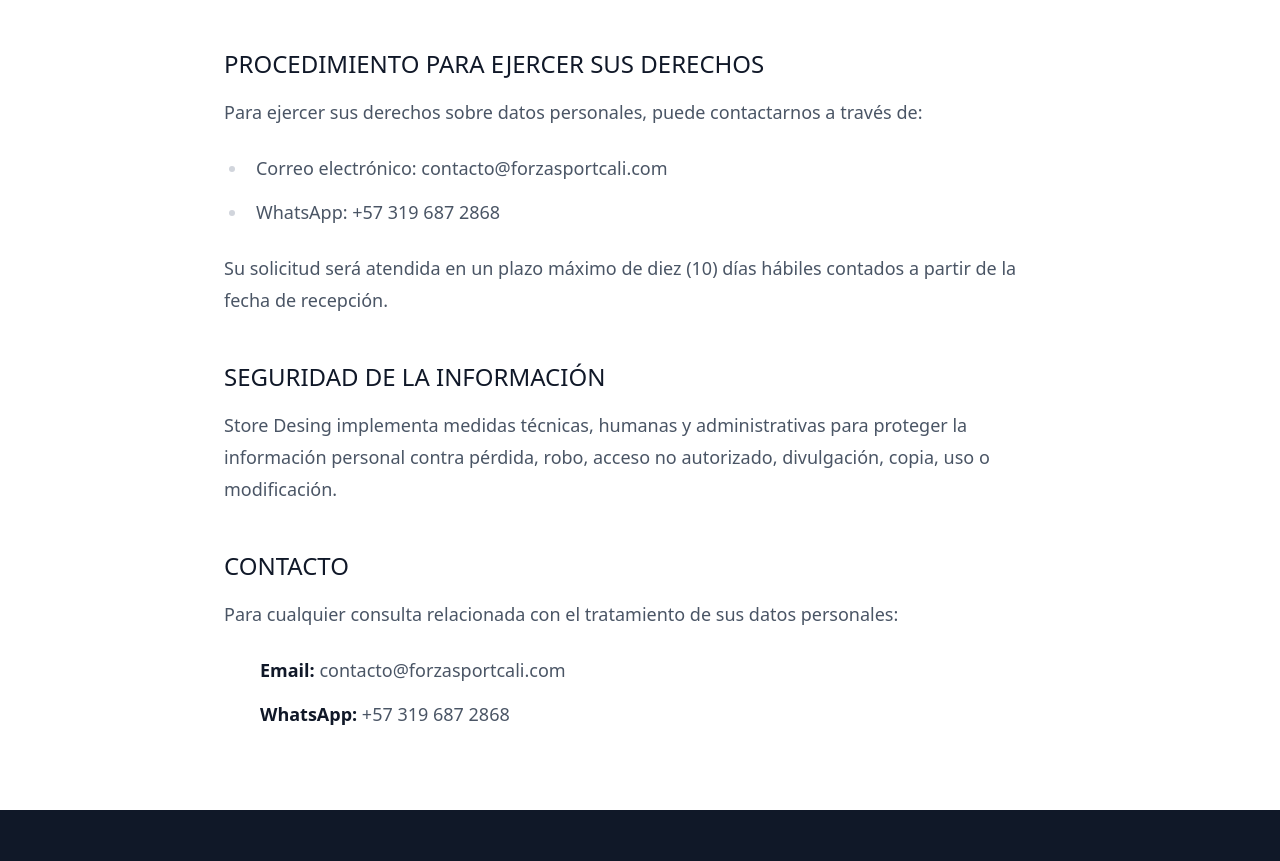
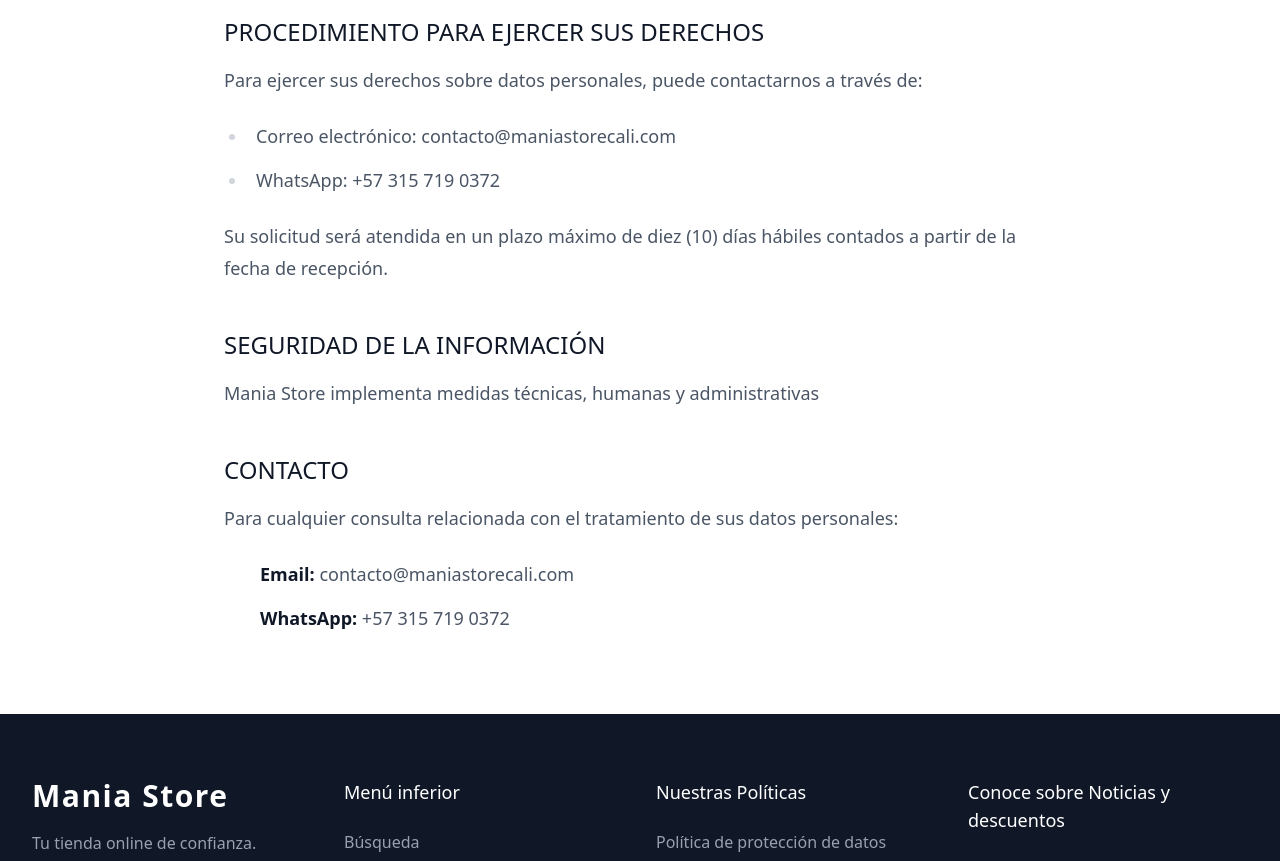
Before and after one commit to cristito282828-source/mania-store, a Next.js app: page /politica-proteccion-datos in a window 1280 px wide. Shown: the part 1924-2785 px from the top of the page. Built offline with nearby package versions, Linux system fonts and the light colour scheme; no server answers.

Commit message:
ajustes politicas

```diff
--- a/app/layout.tsx
+++ b/app/layout.tsx
@@ -6,12 +6,12 @@
 
 export const metadata: Metadata = {
   title: {
-    default: 'Store Desing - Tienda Online',
-    template: '%s | Store Desing'
+    default: 'Mania Store - Tienda Online',
+    template: '%s | Mania Store'
   },
-  description: 'Descubre los mejores productos deportivos, fitness y accesorios en Store Desing. Calidad premium y los mejores precios.',
-  keywords: ['deportes', 'fitness', 'accesorios deportivos', 'tienda online', 'Store Desing'],
-  authors: [{ name: 'Store Desing' }],
+  description: 'Descubre los mejores perfumes y fragancias en Mania Store. Calidad premium y los mejores precios.',
+  keywords: ['perfumes', 'fragancias', 'perfumeria', 'tienda online', 'Mania Store'],
+  authors: [{ name: 'Mania Store' }],
   icons: {
     icon: '/logo%20mania.png',
     apple: '/logo%20mania.png',
@@ -19,10 +19,10 @@
   openGraph: {
     type: 'website',
     locale: 'es_ES',
-    url: 'https://forzasport.com',
-    siteName: 'Store Desing',
-    title: 'Store Desing - Tienda Online de Productos Deportivos y Fitness',
-    description: 'Descubre los mejores productos deportivos y fitness en Store Desing.',
+    url: 'https://maniastorecali.com',
+    siteName: 'Mania Store',
+    title: 'Mania Store - Tienda Online de Fragancias y Perfumes',
+    description: 'Descubre los mejores perfumes y fragancias en Mania Store.',
   },
 };
 
--- a/app/page.tsx
+++ b/app/page.tsx
@@ -1,7 +1,7 @@
 import Link from 'next/link';
 
 /**
- * HOME PAGE - WooCommerce
+ * HOME PAGE - Mania Store
  */
 
 export const revalidate = 60;
@@ -15,9 +15,9 @@
 import { WooProduct, WooProductsOperation } from '@/lib/woocommerce/types';
 
 export const metadata = {
-  title: 'Store Desing - Tu Tienda Online de Deportes y Fitness',
-  description: 'Descubre los mejores productos deportivos, fitness y accesorios en Store Desing. Calidad premium y los mejores precios.',
-  keywords: 'deportes, fitness, accesorios deportivos, tienda online, Store Desing',
+  title: 'Mania Store - Tu Tienda Online de Perfumes y Fragancias',
+  description: 'Descubre las mejores fragancias y perfumes en Mania Store. Calidad premium y los mejores precios.',
+  keywords: 'perfumes, fragancias, perfumeria, tienda online, Mania Store',
 };
 
 interface AdaptedProduct {
--- a/app/politica-envios/page.tsx
+++ b/app/politica-envios/page.tsx
@@ -2,7 +2,7 @@
 import FooterCustom from '@/components/custom/FooterCustom';
 
 export const metadata = {
-  title: 'Política de Envíos | Store Desing',
+  title: 'Política de Envíos | Mania Store',
   description: 'Conoce nuestra política de envíos, tiempos de entrega y cobertura en Colombia.'
 };
 
@@ -21,7 +21,7 @@
 
         <div className="text-gray-600">
           <p className="mb-6">
-            En Store Desing nos comprometemos a entregar tus productos de manera segura y oportuna a todo Colombia. Esta política describe nuestros tiempos de procesamiento, costos de envío y cobertura.
+            En Mania Store nos comprometemos a entregar tus perfumes y fragancias de manera segura y oportuna a todo Colombia.
           </p>
 
           <section className="mb-8">
@@ -104,8 +104,8 @@
               CONTACTO
             </h2>
             <ul className="list-none mb-4 space-y-2">
-              <li><strong>WhatsApp:</strong> +57 319 687 2868</li>
-              <li><strong>Email:</strong> contacto@forzasportcali.com</li>
+              <li><strong>WhatsApp:</strong> +57 315 719 0372</li>
+              <li><strong>Email:</strong> contacto@maniastorecali.com</li>
             </ul>
           </section>
         </div>
--- a/app/politica-proteccion-datos/page.tsx
+++ b/app/politica-proteccion-datos/page.tsx
@@ -2,8 +2,8 @@
 import FooterCustom from '@/components/custom/FooterCustom';
 
 export const metadata = {
-  title: 'Política de Protección de Datos | Store Desing',
-  description: 'Conoce cómo protegemos tus datos personales en Store Desing Colombia.'
+  title: 'Política de Protección de Datos | Mania Store',
+  description: 'Conoce cómo protegemos tus datos personales en Mania Store Colombia.'
 };
 
 export default function PoliticaProteccionDatos() {
@@ -21,7 +21,7 @@
 
         <div className="text-gray-600">
           <p className="mb-6">
-            Store Desing, en cumplimiento de la Ley 1581 de 2012 sobre Protección de Datos Personales en Colombia, ha establecido esta Política de Tratamiento de Datos Personales para informar a nuestros clientes y usuarios sobre el manejo de su información personal.
+            Mania Store, en cumplimiento de la Ley 1581 de 2012 sobre Protección de Datos Personales en Colombia, ha establecido esta Política
           </p>
 
           <section className="mb-8">
@@ -29,16 +29,16 @@
               RESPONSABLE DEL TRATAMIENTO
             </h2>
             <p className="mb-4">
-              <strong>Razón Social:</strong> Store Desing
+              <strong>Razón Social:</strong> Mania Store
             </p>
             <p className="mb-4">
               <strong>Domicilio:</strong> Colombia
             </p>
             <p className="mb-4">
-              <strong>Correo electrónico:</strong> contacto@forzasportcali.com
+              <strong>Correo electrónico:</strong> contacto@maniastorecali.com
             </p>
             <p className="mb-4">
-              <strong>WhatsApp:</strong> +57 319 687 2868
+              <strong>WhatsApp:</strong> +57 315 719 0372
             </p>
           </section>
 
@@ -47,7 +47,7 @@
               DATOS PERSONALES QUE RECOPILAMOS
             </h2>
             <p className="mb-4">
-              Store Desing puede recopilar los siguientes tipos de información personal:
+              Mania Store puede recopilar los siguientes tipos de información personal:
             </p>
             <ul className="list-disc pl-6 mb-4 space-y-2">
               <li><strong>Datos de identificación:</strong> Nombre completo, número de documento, fecha de nacimiento</li>
@@ -66,7 +66,7 @@
               Los datos personales recopilados serán utilizados para las siguientes finalidades:
             </p>
             <ul className="list-disc pl-6 mb-4 space-y-2">
-              <li>Procesar y gestionar pedidos de productos deportivos y accesorios</li>
+              <li>Procesar y gestionar pedidos de perfumes y fragancias</li>
               <li>Facilitar el proceso de pago y facturación</li>
               <li>Realizar envíos y entregas de productos a todo Colombia</li>
               <li>Brindar atención al cliente y soporte postventa</li>
@@ -104,8 +104,8 @@
               Para ejercer sus derechos sobre datos personales, puede contactarnos a través de:
             </p>
             <ul className="list-disc pl-6 mb-4 space-y-2">
-              <li>Correo electrónico: contacto@forzasportcali.com</li>
-              <li>WhatsApp: +57 319 687 2868</li>
+              <li>Correo electrónico: contacto@maniastorecali.com</li>
+              <li>WhatsApp: +57 315 719 0372</li>
             </ul>
             <p className="mb-4">
               Su solicitud será atendida en un plazo máximo de diez (10) días hábiles contados a partir de la fecha de recepción.
@@ -117,7 +117,7 @@
               SEGURIDAD DE LA INFORMACIÓN
             </h2>
             <p className="mb-4">
-              Store Desing implementa medidas técnicas, humanas y administrativas para proteger la información personal contra pérdida, robo, acceso no autorizado, divulgación, copia, uso o modificación.
+              Mania Store implementa medidas técnicas, humanas y administrativas
             </p>
           </section>
 
@@ -129,8 +129,8 @@
               Para cualquier consulta relacionada con el tratamiento de sus datos personales:
             </p>
             <ul className="list-none mb-4 space-y-2">
-              <li><strong>Email:</strong> contacto@forzasportcali.com</li>
-              <li><strong>WhatsApp:</strong> +57 319 687 2868</li>
+              <li><strong>Email:</strong> contacto@maniastorecali.com</li>
+              <li><strong>WhatsApp:</strong> +57 315 719 0372</li>
             </ul>
           </section>
         </div>
--- a/app/politica-reembolso/page.tsx
+++ b/app/politica-reembolso/page.tsx
@@ -2,8 +2,8 @@
 import FooterCustom from '@/components/custom/FooterCustom';
 
 export const metadata = {
-  title: 'Política de Reembolso | Store Desing',
-  description: 'Conoce nuestra política de reembolsos y devoluciones de Store Desing Colombia.'
+  title: 'Política de Reembolso | Mania Store',
+  description: 'Conoce nuestra política de reembolsos y devoluciones de Mania Store Colombia.'
 };
 
 export default function PoliticaReembolso() {
@@ -21,7 +21,7 @@
 
         <div className="text-gray-600">
           <p className="mb-6">
-            En Store Desing nos esforzamos por garantizar tu satisfacción con cada compra. Esta política describe los términos y condiciones bajo los cuales puedes solicitar reembolsos y devoluciones.
+            En Mania Store nos esforzamos por garantizar tu satisfacción con cada compra. Esta política describe los términos y condiciones bajo los cuales puedes solicitar reembolsos y devoluciones.
           </p>
 
           <section className="mb-8">
@@ -60,7 +60,7 @@
               Para iniciar un proceso de devolución, sigue estos pasos:
             </p>
             <ol className="list-decimal pl-6 mb-4 space-y-3">
-              <li>Contacta nuestro servicio al cliente a través de WhatsApp (+57 319 687 2868)</li>
+              <li>Contacta nuestro servicio al cliente a través de WhatsApp (+57 315 719 0372)</li>
               <li>Proporciona tu número de pedido y la razón de la devolución</li>
               <li>Envía fotos del estado del producto y empaque original para evaluación</li>
               <li>Nuestro equipo te enviará las instrucciones para el proceso de devolución</li>
@@ -95,7 +95,7 @@
             </p>
             <ul className="list-disc pl-6 mb-4 space-y-2">
               <li>Contacta inmediatamente a nuestro servicio al cliente con fotos del producto y empaque</li>
-              <li>Store Desing cubrirá los costos de envío de la devolución</li>
+              <li>Mania Store cubrirá los costos de envío de la devolución</li>
               <li>Ofreceremos reemplazo del producto o reembolso completo, según tu preferencia</li>
             </ul>
           </section>
@@ -121,8 +121,8 @@
               CONTACTO
             </h2>
             <ul className="list-none mb-4 space-y-2">
-              <li><strong>WhatsApp:</strong> +57 319 687 2868</li>
-              <li><strong>Email:</strong> contacto@forzasportcali.com</li>
+              <li><strong>WhatsApp:</strong> +57 315 719 0372</li>
+              <li><strong>Email:</strong> contacto@maniastorecali.com</li>
             </ul>
           </section>
         </div>
--- a/app/terminos-del-servicio/page.tsx
+++ b/app/terminos-del-servicio/page.tsx
@@ -2,8 +2,8 @@
 import FooterCustom from '@/components/custom/FooterCustom';
 
 export const metadata = {
-  title: 'Términos del Servicio | Store Desing',
-  description: 'Conoce nuestros términos del servicio y condiciones de uso de Store Desing Colombia.'
+  title: 'Términos del Servicio | Mania Store',
+  description: 'Conoce nuestros términos del servicio y condiciones de uso de Mania Store Colombia.'
 };
 
 export default function TerminosDelServicio() {
@@ -21,7 +21,7 @@
 
         <div className="text-gray-600">
           <p className="mb-6">
-            Store Desing se dedica a la comercialización de productos deportivos y accesorios a través de nuestra tienda online.
+            Mania Store se dedica a la comercialización de perfumes y fragancias a través de nuestra tienda online.
           </p>
 
           <p className="mb-6">
@@ -78,8 +78,8 @@
               CONTACTO
             </h2>
             <ul className="list-none mb-4 space-y-2">
-              <li><strong>WhatsApp:</strong> +57 319 687 2868</li>
-              <li><strong>Email:</strong> contacto@forzasportcali.com</li>
+              <li><strong>WhatsApp:</strong> +57 315 719 0372</li>
+              <li><strong>Email:</strong> contacto@maniastorecali.com</li>
             </ul>
           </section>
         </div>
--- a/app/terminos-y-condiciones/page.tsx
+++ b/app/terminos-y-condiciones/page.tsx
@@ -3,8 +3,8 @@
 import FooterCustom from '@/components/custom/FooterCustom';
 
 export const metadata = {
-  title: 'Términos y Condiciones | Store Desing',
-  description: 'Lee los términos y condiciones de uso de la tienda online Store Desing Colombia.'
+  title: 'Términos y Condiciones | Mania Store',
+  description: 'Lee los términos y condiciones de uso de la tienda online Mania Store Colombia.'
 };
 
 export default function TerminosYCondiciones() {
@@ -22,7 +22,7 @@
 
         <div className="text-gray-600">
           <p className="mb-6">
-            Bienvenido a Store Desing. Al acceder y utilizar este sitio web y nuestros servicios, aceptas cumplir y estar sujeto a los siguientes términos y condiciones.
+            Bienvenido a Mania Store. Al acceder y utilizar este sitio web y nuestros servicios, aceptas cumplir y estar sujeto a los siguientes términos y condiciones.
           </p>
 
           <section className="mb-8">
@@ -116,8 +116,8 @@
               8. CONTACTO
             </h2>
             <ul className="list-none mb-4 space-y-2">
-              <li><strong>WhatsApp:</strong> +57 319 687 2868</li>
-              <li><strong>Email:</strong> contacto@forzasportcali.com</li>
+              <li><strong>WhatsApp:</strong> +57 315 719 0372</li>
+              <li><strong>Email:</strong> contacto@maniastorecali.com</li>
             </ul>
           </section>
         </div>
--- a/components/custom/FooterCustom.tsx
+++ b/components/custom/FooterCustom.tsx
@@ -42,14 +42,14 @@
           <div className="lg:col-span-1">
             <div className="flex items-center gap-4 mb-4">
               <div className="text-3xl font-bold tracking-wider">
-                <span className="text-white">Store Desing</span>
+                <span className="text-white">Mania Store</span>
               </div>
             </div>
             <p className="text-gray-400 mb-6 leading-relaxed">
               Tu tienda online de confianza. Deportes, fitness y accesorios deportivos con los mejores productos y precios.
             </p>
             <div className="flex space-x-4">
-              <a href="https://www.instagram.com/forzasport_cali/" target="_blank" rel="noopener noreferrer" className="text-gray-400 hover:text-white transition-colors duration-200">
+              <a href="https://www.instagram.com/maniastorecali/" target="_blank" rel="noopener noreferrer" className="text-gray-400 hover:text-white transition-colors duration-200">
                 <Instagram className="h-5 w-5" />
               </a>
             </div>
@@ -104,8 +104,8 @@
             <div className="space-y-4">
               <div className="flex items-center space-x-3">
                 <Phone className="h-5 w-5 text-gray-400 flex-shrink-0" />
-                <a href="https://wa.me/573196872868" target="_blank" rel="noopener noreferrer" className="text-gray-400 hover:text-white transition-colors duration-200">
-                  +57 319 687 2868
+                <a href="https://wa.me/573157190372" target="_blank" rel="noopener noreferrer" className="text-gray-400 hover:text-white transition-colors duration-200">
+                  +57 315 719 0372
                 </a>
               </div>
               <div className="flex items-center space-x-3">
@@ -124,7 +124,7 @@
         <div className="flex flex-col md:flex-row justify-between items-center space-y-4 md:space-y-0">
           <div className="flex flex-col md:flex-row items-center space-y-2 md:space-y-0 md:space-x-6">
             <p className="text-gray-400 text-sm">
-              © {new Date().getFullYear()} Store Desing. Todos los derechos reservados.
+              © {new Date().getFullYear()} Mania Store. Todos los derechos reservados.
             </p>
             <div className="flex space-x-6">
               <span className="text-gray-400 text-sm">
```
Also changed, not shown: app/cart/page.tsx (+7 -1 lines).
